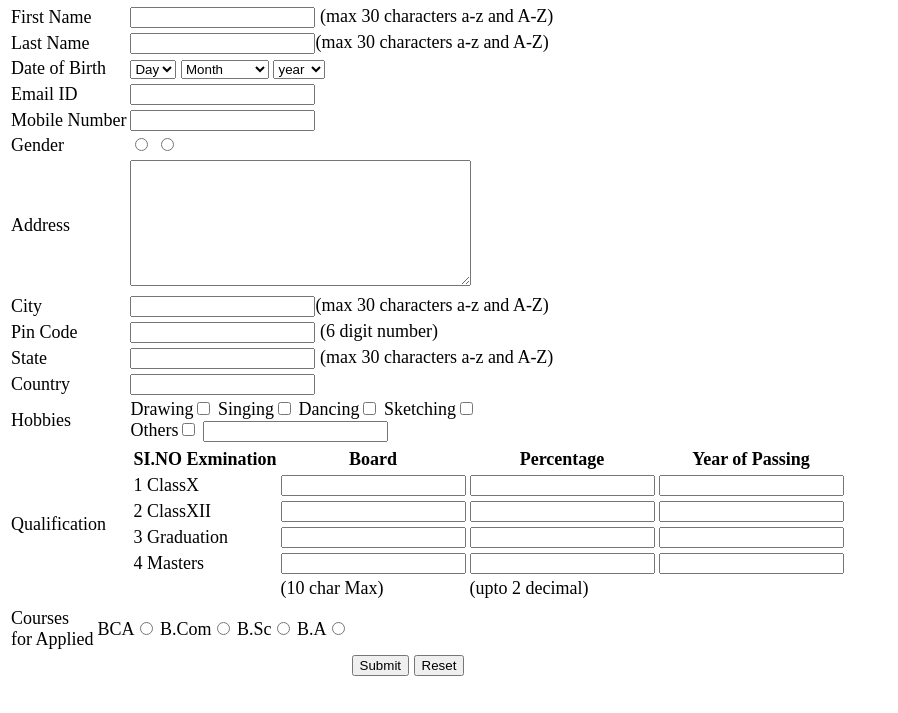
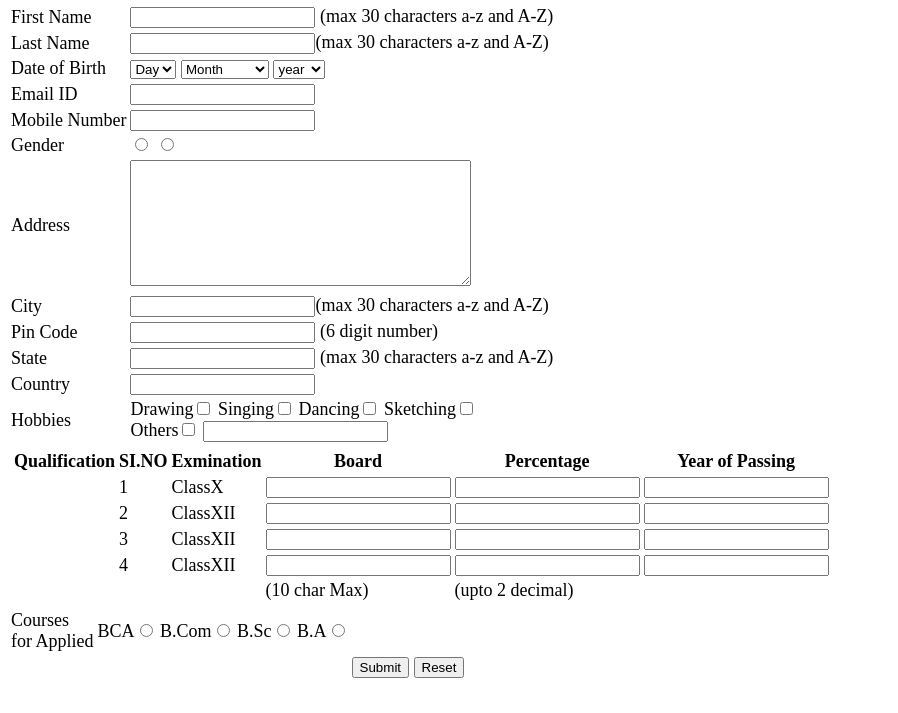
Before and after one commit to mhaseebdevelope/assignmentsix, a plain HTML site: page index.html in a window 1280 px wide. Shown: the part 87-800 px from the top of the page, without its empty margins (0-898 px from the left). Drawn offline with Linux system fonts and the light colour scheme.

Commit message:
Add files via upload

```diff
--- a/index.html
+++ b/index.html
@@ -9,6 +9,7 @@
 <body style="font-size:large;">
     <h1>STUDENT REGISTRATION FORM</h1>
     <table >
+        <table>
         <form action="">
         <!-- Fist name row -->
         <tr>
@@ -175,54 +176,73 @@
             </td>
         </tr>
         </form>
+    </table>
+        <table>
         <tr>
-            <td><label for="">Qualification</label></td>
-            <td> <table>
+
+
+
+
+
+            <td>
+                <table>
                     <form action="">
                         <tr>
-                        <th>SI.NO Exmination </th>
+                            <th>Qualification</th>
+                            <th>SI.NO </th>
+                            <th>Exmination </th>
                             <th> Board</th>
                             <th>Percentage</th>
                             <th>Year of Passing </th>
                     </tr>
                     <tr>
-                        <td>1 ClassX</td>
-                        <td><input type="text"></td>
-                        <td><input type="text"></td>
-                        <td><input type="text"></td>
-                    </tr>
-                    <tr>
-                        <td>2 ClassXII</td>
-                        <td><input type="text"></td>
-                        <td><input type="text"></td>
-                        <td><input type="text"></td>
-                    </tr>
-                    <tr>
-                        <td>3 Graduation</td>
-                        <td><input type="text"></td>
-                        <td><input type="text"></td>
-                        <td><input type="text"></td>
-                    </tr>
-                    <tr>
-                        <td>4 Masters</td>
+                        <td></td>
+                        <td>1 </td>
+                        <td>ClassX</td>
                         <td><input type="text"></td>
                         <td><input type="text"></td>
                         <td><input type="text"></td>
                     </tr>
                     <tr>
                         <td></td>
+                        <td>2 </td>
+                        <td> ClassXII</td>
+                        <td><input type="text"></td>
+                        <td><input type="text"></td>
+                        <td><input type="text"></td>
+                    </tr>
+                    <tr>
+                        <td></td>
+                        <td>3 </td>
+                        <td>ClassXII</td>
+                        <td><input type="text"></td>
+                        <td><input type="text"></td>
+                        <td><input type="text"></td>
+                    </tr>
+                    <tr>
+                        <td></td>
+                        <td>4 </td>
+                        <td> ClassXII</td>
+                        <td><input type="text"></td>
+                        <td><input type="text"></td>
+                        <td><input type="text"></td>
+                    </tr>
+                    <tr>
+                        <td></td>
+                        <td></td>
+                        <td></td>
                         <td>(10 char Max)</td>
                         <td>(upto 2 decimal)</td>
                     </tr>
                 </form>
             </table>
-
         </td>
         </tr>
         <table>
         <tr>
            <td> <label for="">Courses <br> for Applied</label></td>
            <td>
+            <label for=""> </label>
             <label for="">BCA</label><input type="radio" name="q">
             <label for="">B.Com</label><input type="radio" name="q">
             <label for="">B.Sc</label><input type="radio" name="q">
@@ -233,12 +253,11 @@
 
             <td></td>
             <td></td>
-
             <td><input type="submit">
             <input type="reset"></td>
         </tr>
         </table>
-
+    </table>
     </table>
 </body>
 </html>
```
Lines whose indentation alone changed are shown as unchanged.
